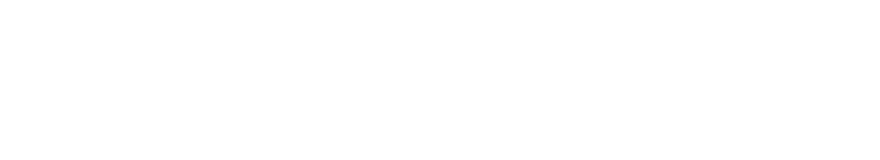
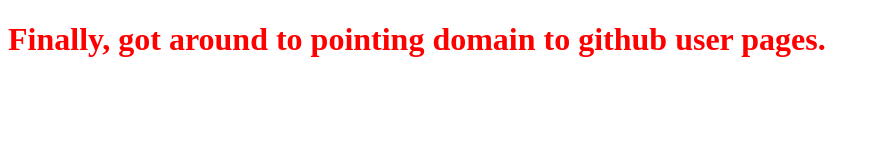
Before and after one commit to robotBones/robotBones.github.io, a plain HTML site: page index.html in a window 1280 px wide. Shown: the whole page, without its empty margins (0-880 px from the left). Drawn offline with Linux system fonts and the light colour scheme.

Commit message:
Update index.html

```diff
--- a/index.html
+++ b/index.html
@@ -6,6 +6,6 @@
     <link rel="stylesheet" href="main.css">
   </head>
   <body>
-
+    <h1>Finally, got around to pointing domain to github user pages.</h1>
   </body>
 </html>
```
